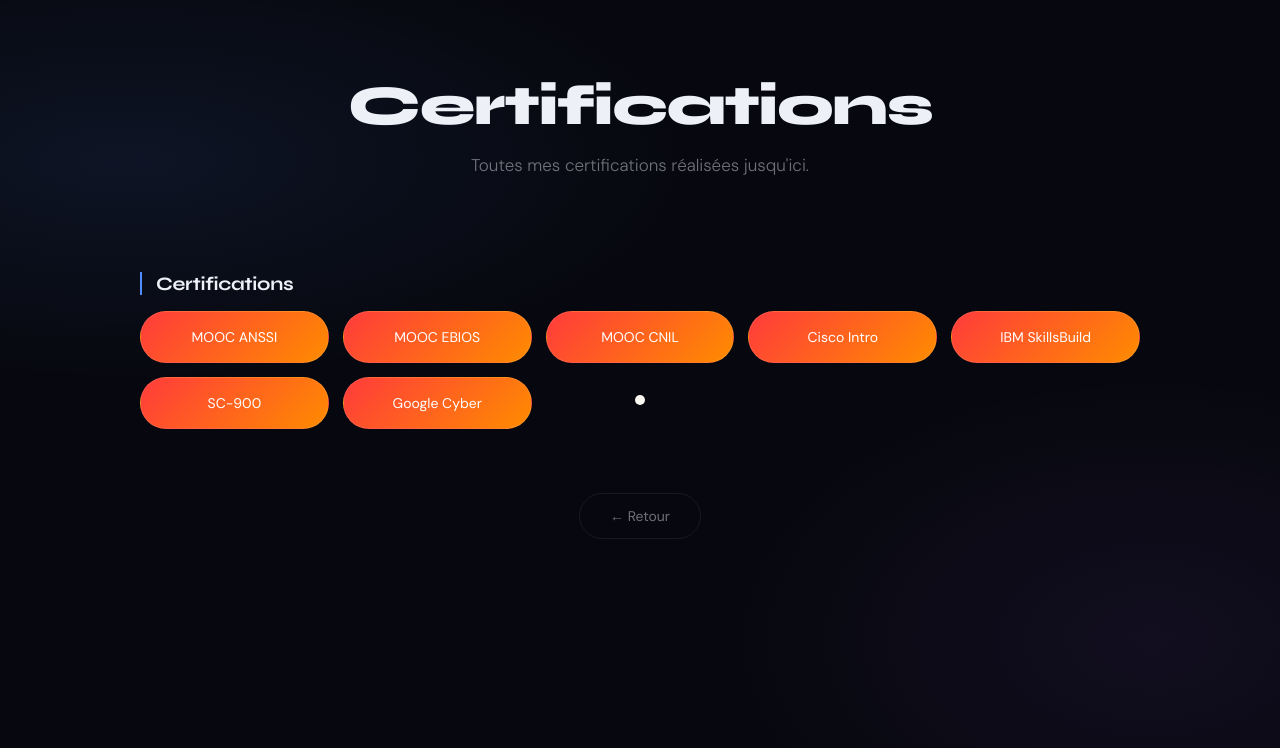
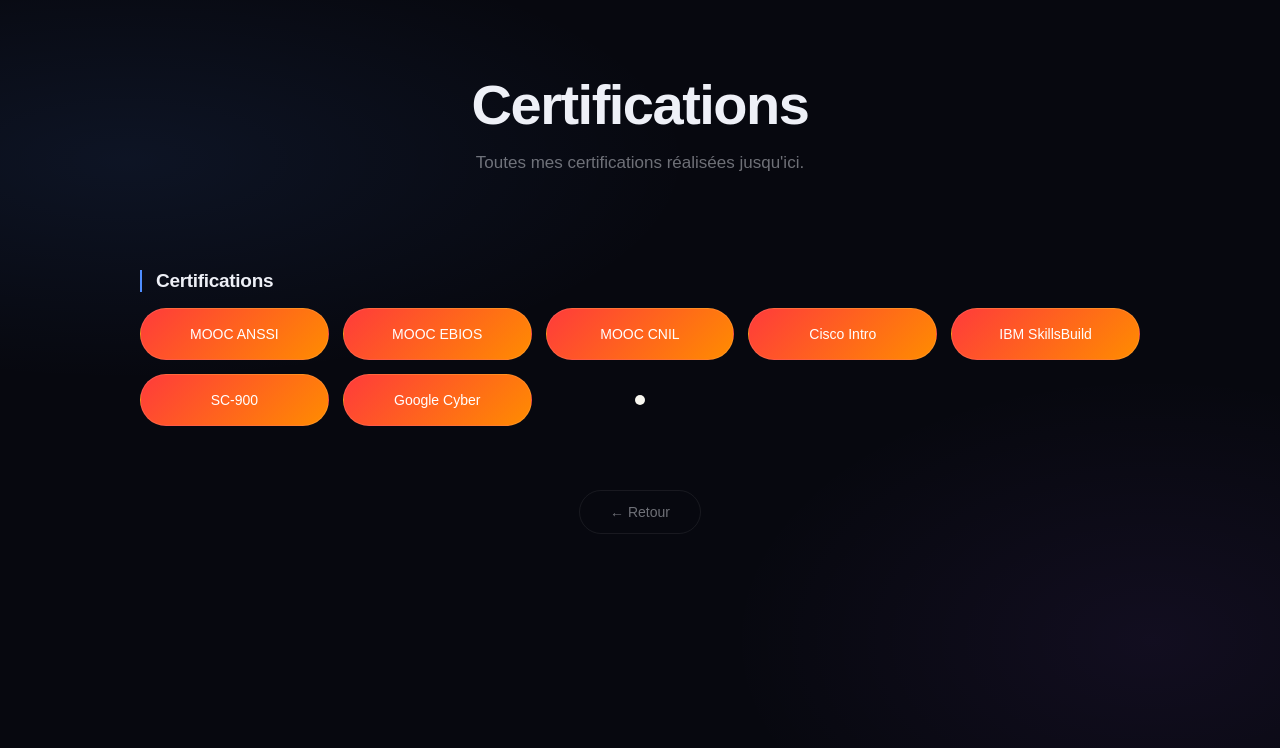
Before and after one commit to obedentaku-ops/Portfolio, a plain HTML site: page certification.html in a window 1280 px wide. Drawn offline with Linux system fonts and the light colour scheme.

Commit message:
Remove Google Fonts links from certification.html
Removed Google Fonts preconnect links and stylesheet.

```diff
--- a/certification.html
+++ b/certification.html
@@ -4,9 +4,6 @@
   <meta charset="UTF-8">
   <meta name="viewport" content="width=device-width, initial-scale=1">
   <title>Certifications — Obede Ntaku</title>
-  <link rel="preconnect" href="https://fonts.googleapis.com">
-  <link rel="preconnect" href="https://fonts.gstatic.com" crossorigin>
-  <link href="https://fonts.googleapis.com/css2?family=Syne:wght@700;800&family=DM+Sans:ital,wght@0,300;0,400;1,300&display=swap" rel="stylesheet">
   <link rel="stylesheet" href="style.css">
 </head>
 <body class="catalog-page certifs">
```
